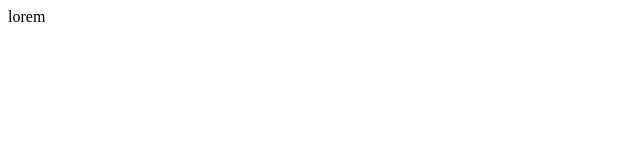
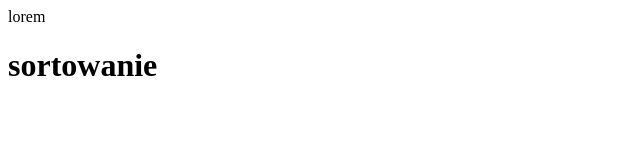
Before and after one commit to JakubKorczak/ONL_FEU_W_04, a plain HTML site: page index.html in a window 1280 px wide. Shown: the whole page, without its empty margins (0-640 px from the left). Drawn offline with Linux system fonts and the light colour scheme.

Commit message:
add sort

```diff
--- /dev/null
+++ b/app.js
@@ -0,0 +1 @@
+console.log("sort...");
--- a/index.html
+++ b/index.html
@@ -7,5 +7,6 @@
   </head>
   <body>
     <header>lorem</header>
+    <h1>sortowanie</h1>
   </body>
 </html>
```
